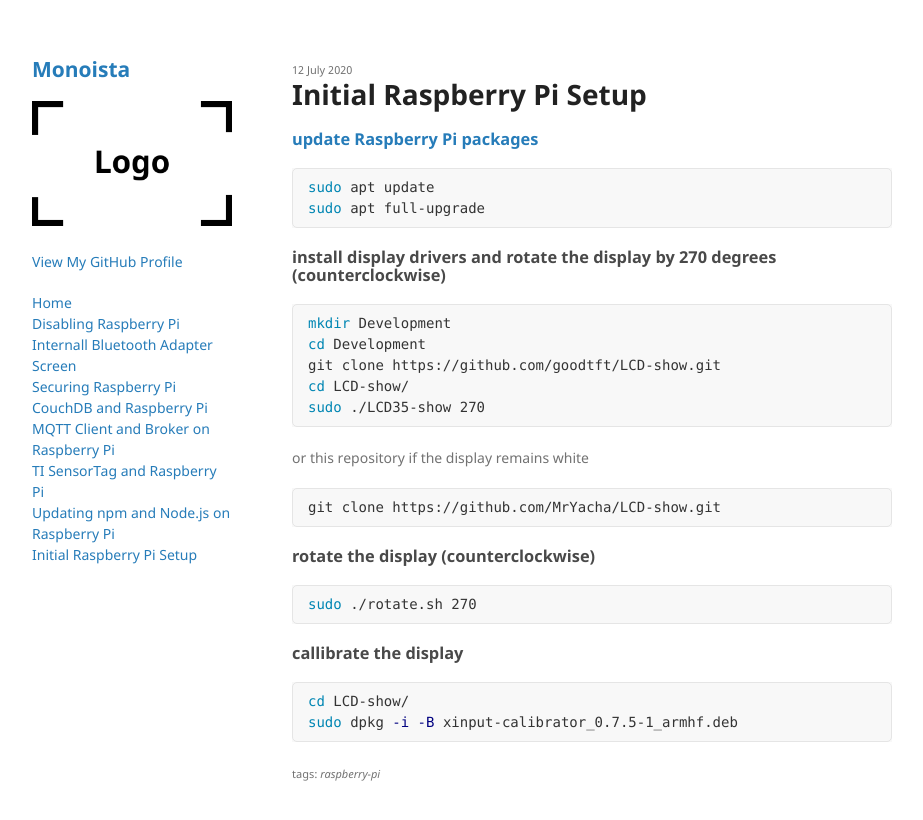
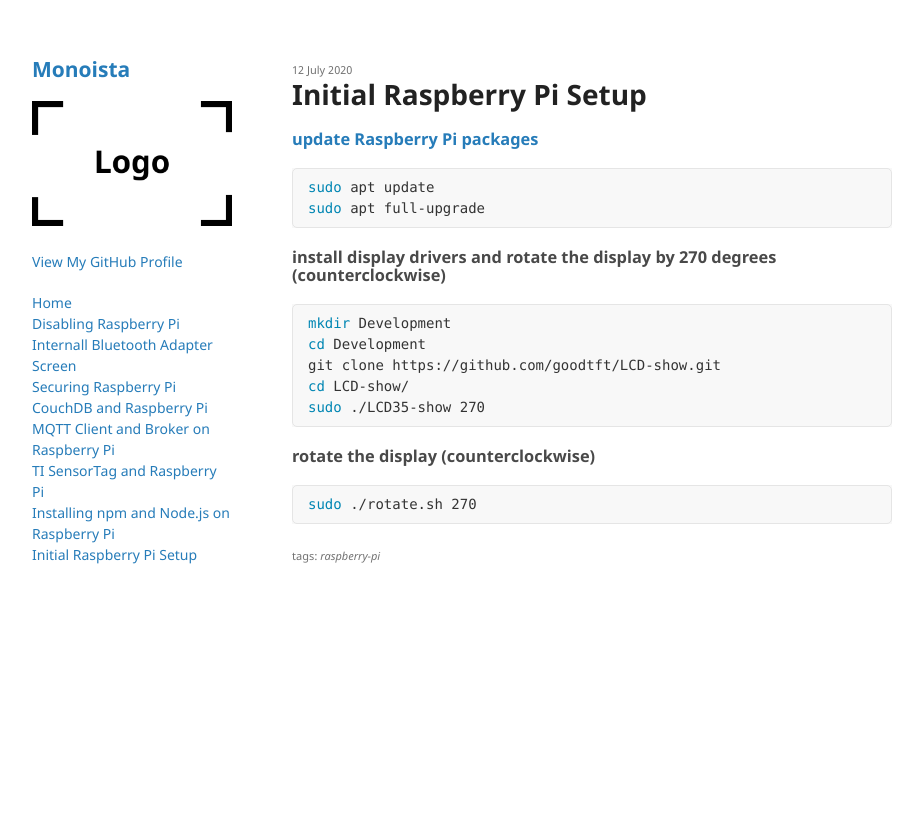
Before and after one commit to monoista/monoista.github.io, a Jekyll site: the page built from _posts/2020-07-12-initial-raspberry-pi-setup.md, in a window 1280 px wide. Shown: the top 820 px of the page, without its empty margins (178-1101 px from the left). Built offline with Jekyll 4.4.1, drawn with Linux system fonts in a browser that asks for light colours; the repository's description, which GitHub fills in, is left out.

Commit message:
updated content

`````diff
--- a/_posts/2020-07-12-initial-raspberry-pi-setup.md
+++ b/_posts/2020-07-12-initial-raspberry-pi-setup.md
@@ -18,18 +18,8 @@ git clone https://github.com/goodtft/LCD-show.git
 cd LCD-show/
 sudo ./LCD35-show 270
 ````
-or this repository if the display remains white
-````bash
-git clone https://github.com/MrYacha/LCD-show.git
-````
 
 ### rotate the display (counterclockwise)
 ````bash
 sudo ./rotate.sh 270
 ````
-
-### callibrate the display
-````bash
-cd LCD-show/
-sudo dpkg -i -B xinput-calibrator_0.7.5-1_armhf.deb
-````
`````
Also changed, not shown: _posts/2020-08-13-updating-npm-and-node-js-on-raspberry-pi.md (+2 -7 lines), _posts/2022-05-05-disabling-raspberry-pi-internal-bluetooth-adapter.md (+1 -1 lines).
